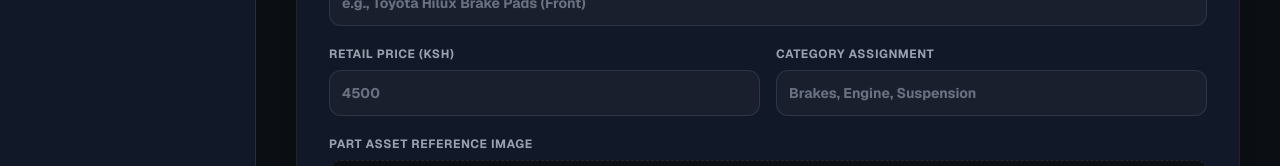
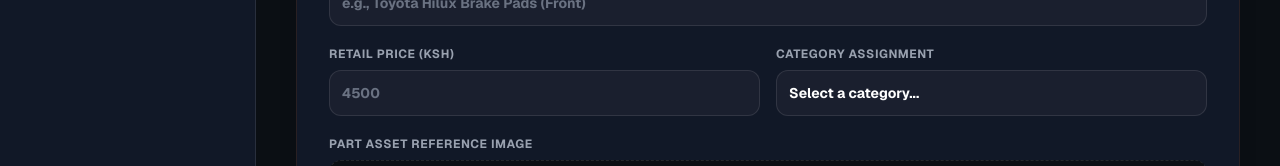
Before and after one commit to Antony-Mwangi/auto-genius2, a Next.js app: page /admin/dashboard in a window 1280 px wide. Shown: the part 242-408 px from the top of the page. Built offline with nearby package versions, Linux system fonts and the light colour scheme; no server answers; the database is empty.

Commit message:
menu dropdown

```diff
--- a/app/admin/dashboard/page.tsx
+++ b/app/admin/dashboard/page.tsx
@@ -362,6 +362,7 @@ export default function AdminDashboardPage() {
 
             {/* PRODUCT INPUT FORM */}
 
+{/* PRODUCT INPUT FORM */}
 <form onSubmit={handleProductSubmit} className="bg-[#111827] border border-orange-500/10 rounded-2xl p-5 sm:p-8 space-y-5 shadow-xl relative">
   {isEditing && <div className="absolute top-0 left-0 right-0 h-1 bg-orange-500 rounded-t-2xl" />}
 
@@ -391,14 +392,17 @@ export default function AdminDashboardPage() {
     </div>
     <div>
       <label className="block text-xs font-bold uppercase text-gray-400 tracking-wider mb-2">Category Assignment</label>
-      <input
-        type="text"
+      <select
         required
-        placeholder="Brakes, Engine, Suspension"
         value={product.category}
         onChange={e => setProduct(prev => ({ ...prev, category: e.target.value }))}
-        className="w-full bg-[#1a1f2e] border border-white/10 rounded-xl p-3 outline-none text-sm font-bold text-white placeholder-gray-500 focus:border-orange-500 transition"
-      />
+        className="w-full bg-[#1a1f2e] border border-white/10 rounded-xl p-3 outline-none text-sm font-bold text-white placeholder-gray-500 focus:border-orange-500 transition appearance-none cursor-pointer"
+      >
+        <option value="" className="text-gray-400">Select a category...</option>
+        <option value="Brakes" className="text-white">Brakes</option>
+        <option value="Engine" className="text-white">Engine</option>
+        <option value="Suspension" className="text-white">Suspension</option>
+      </select>
     </div>
   </div>
 
@@ -418,7 +422,6 @@ export default function AdminDashboardPage() {
     {productLoading ? "Syncing Operations..." : isEditing ? "Save Configuration Changes" : "Publish to Storefront"}
   </button>
 </form>
-
             {/* LIVE INVENTORY DATA CONTENT DISPLAY */}
             <div className="space-y-4 pt-2">
               <h2 className="text-xl font-extrabold tracking-tight text-white">Active Inventory Catalog ({dbProducts.length})</h2>
```
